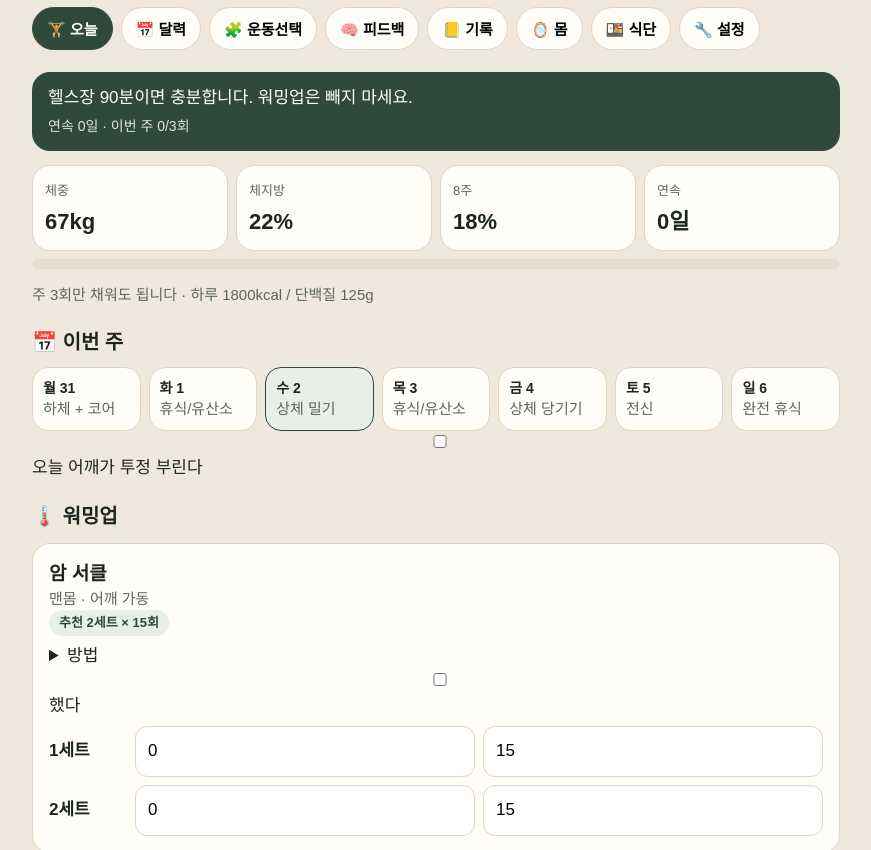
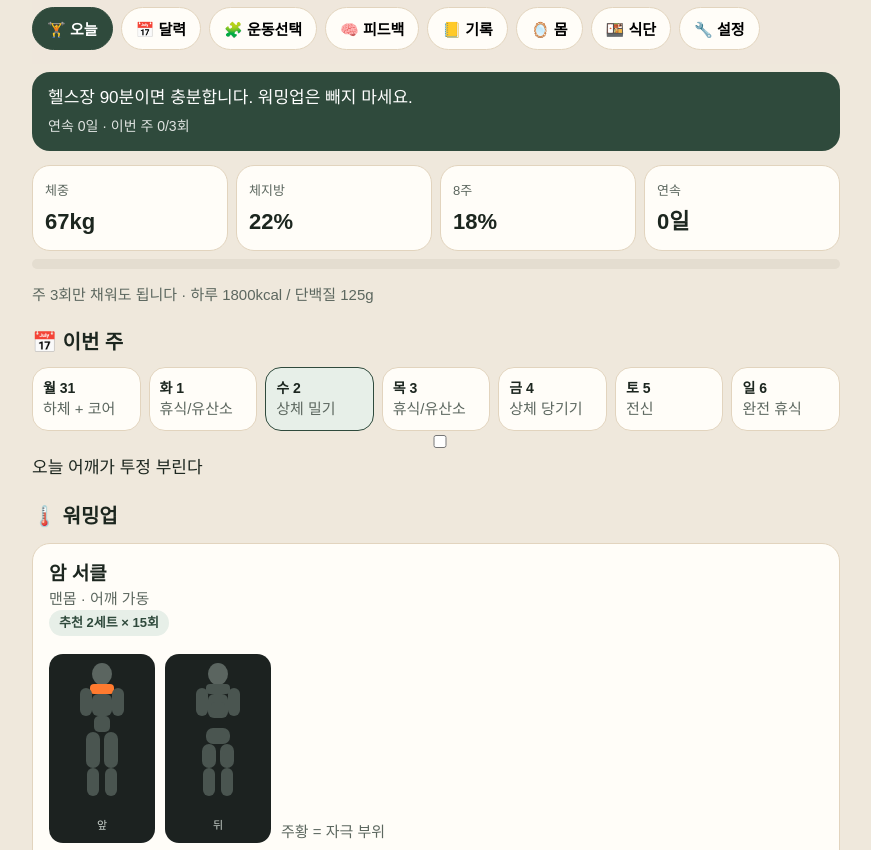
Before and after one commit to stevia1850/my_fit_planner, a plain HTML site: page MyFit.html in a window 1280 px wide. Shown: the part 111-961 px from the top of the page, without its empty margins (204-1075 px from the left). Drawn offline with Linux system fonts and the light colour scheme.

Commit message:
Add files via upload

```diff
--- a/MyFit.html
+++ b/MyFit.html
@@ -52,11 +52,15 @@
   .logline { display:flex; justify-content:space-between; gap:8px; padding:8px 0; border-bottom:1px solid var(--line); font-size:16px; }
   .logline:last-child { border-bottom:0; }
   .dayhead { font-size:13px; letter-spacing:.08em; color:var(--muted); font-weight:800; margin:18px 0 6px; }
+  .bodywrap { display:flex; gap:10px; align-items:flex-end; margin:10px 0; }
+  .bodyfig { background:#1c2220; border-radius:14px; padding:8px 10px 6px; text-align:center; }
+  .bodyfig svg { width:86px; height:150px; display:block; }
+  .bodyfig small { color:#c8d0cb; font-size:11px; }
 </style>
 </head>
 <body>
 <div class="app">
-  <div class="logo">MY FIT · 버전 6 · 2026.09.01</div>
+  <div class="logo">MY FIT · 버전 7 · 2026.09.02</div>
   <h1>오늘도 한 세트만</h1>
   <div class="sub" id="headSub"></div>
   <nav id="nav"></nav>
@@ -221,6 +225,54 @@ function streak(){
   return n;
 }
 function todayDone(){return workouts.some(w=>w.date===todayStr);}
+const HIT={
+arm_circle:["front_delt","side_delt"],scapular_pushup:["core","chest"],band_er:["rear_delt"],face_pull_wu:["rear_delt","midback"],
+leg_press:["quads","glutes"],squat_machine:["quads","glutes"],rdl:["hams","glutes"],leg_extension:["quads"],leg_curl:["hams"],
+dumbbell_lunge:["quads","glutes"],calf_raise:["calves"],bench_press:["chest","triceps","front_delt"],
+incline_dumbbell_press:["chest","front_delt"],pec_deck:["chest"],shoulder_press_machine:["front_delt","side_delt"],
+lateral_raise:["side_delt"],dips:["triceps","chest"],pushup:["chest","triceps","core"],
+lat_pulldown:["lats","biceps"],pullup:["lats","biceps"],seated_row:["midback","lats"],dumbbell_row:["lats","midback"],
+face_pull:["rear_delt","midback"],bicep_curl:["biceps"],treadmill_walk:["quads","calves"],treadmill:["quads","calves"],
+stair_climber:["glutes","quads"],rowing:["midback","lats","hams"],plank:["core"],dead_bug:["core"]
+};
+const HINT={
+leg_press:"발 낮으면 허벅지, 높으면 엉덩이",
+squat_machine:"발 좁고 앞이면 허벅지, 넓고 뒤면 엉덩이",
+rdl:"무릎을 덜 굽히면 햄스트링·엉덩이",
+incline_dumbbell_press:"각도가 높을수록 윗가슴·앞어깨"
+};
+function on(list,key){return list.includes(key)?"#ff7a2f":"#4a5550";}
+function bodyMap(id){
+  const h=HIT[id]||[];
+  return `<div class="bodywrap">
+    <div class="bodyfig"><svg viewBox="0 0 80 150">${/* front */""}
+      <ellipse cx="40" cy="12" rx="10" ry="11" fill="#5b6560"/>
+      <rect x="28" y="22" width="24" height="10" rx="4" fill="${on(h,"front_delt")}"/>
+      <rect x="18" y="26" width="12" height="28" rx="6" fill="${on(h,"biceps")}"/>
+      <rect x="50" y="26" width="12" height="28" rx="6" fill="${on(h,"biceps")}"/>
+      <rect x="30" y="32" width="20" height="22" rx="6" fill="${on(h,"chest")}"/>
+      <rect x="32" y="54" width="16" height="16" rx="5" fill="${on(h,"core")}"/>
+      <rect x="24" y="70" width="14" height="36" rx="7" fill="${on(h,"quads")}"/>
+      <rect x="42" y="70" width="14" height="36" rx="7" fill="${on(h,"quads")}"/>
+      <rect x="25" y="106" width="12" height="28" rx="6" fill="${on(h,"calves")}"/>
+      <rect x="43" y="106" width="12" height="28" rx="6" fill="${on(h,"calves")}"/>
+    </svg><small>앞</small></div>
+    <div class="bodyfig"><svg viewBox="0 0 80 150">
+      <ellipse cx="40" cy="12" rx="10" ry="11" fill="#5b6560"/>
+      <rect x="28" y="22" width="24" height="10" rx="4" fill="${on(h,"rear_delt")}"/>
+      <rect x="18" y="26" width="12" height="28" rx="6" fill="${on(h,"triceps")}"/>
+      <rect x="50" y="26" width="12" height="28" rx="6" fill="${on(h,"triceps")}"/>
+      <rect x="30" y="32" width="20" height="24" rx="6" fill="${on(h,"lats")}"/>
+      <rect x="33" y="40" width="14" height="14" rx="4" fill="${on(h,"midback")}"/>
+      <rect x="28" y="66" width="24" height="16" rx="7" fill="${on(h,"glutes")}"/>
+      <rect x="24" y="82" width="14" height="24" rx="7" fill="${on(h,"hams")}"/>
+      <rect x="42" y="82" width="14" height="24" rx="7" fill="${on(h,"hams")}"/>
+      <rect x="25" y="106" width="12" height="28" rx="6" fill="${on(h,"calves")}"/>
+      <rect x="43" y="106" width="12" height="28" rx="6" fill="${on(h,"calves")}"/>
+    </svg><small>뒤</small></div>
+    <div class="sub">${(h.length? "주황 = 자극 부위":"")}${HINT[id]?"<br>"+HINT[id]:""}</div>
+  </div>`;
+}
 function sameWeek(a,b){const sa=new Date(a), sb=new Date(b); sa.setDate(sa.getDate()-((sa.getDay()+6)%7)); sb.setDate(sb.getDate()-((sb.getDay()+6)%7)); return iso(sa)===iso(sb);}
 function nav(){const pages=[["오늘","🏋️"],["달력","📅"],["운동선택","🧩"],["피드백","🧠"],["기록","📒"],["몸","🪞"],["식단","🍱"],["설정","🔧"]]; document.getElementById("nav").innerHTML=pages.map(([p,i])=>`<button class="${p===page?'on':''}" onclick="page='${p}';render()">${i} ${p}</button>`).join("");}
 function weekStrip(){return `<div class="week">${weekDates().map(d=>{const plan=PLAN[(d.getDay()+6)%7]; const has=workouts.some(w=>w.date===iso(d)); return `<div class="wday ${iso(d)===todayStr?'today':''} ${has?'done':''}"><b>${WD[(d.getDay()+6)%7]} ${d.getDate()}</b><div class="sub">${has?'기록됨':plan.title}</div></div>`;}).join("")}</div>`;}
@@ -260,6 +312,7 @@ function exCard(id,prefix){
     <div class="sub">${eq} · ${mus}</div>
     <span class="chip">추천 ${rx.t}</span>
     ${prev?`<span class="chip">지난번 ${(prev.sets||[]).map(s=>s.w+'kg × '+s.r).join(' / ')}</span>`:""}
+    ${bodyMap(id)}
     <details><summary>방법</summary><p>${how}</p></details>
     ${prefix==="pick"?pick:`${pick}<div class="setbox">${rows}</div>${rm}`}
   </div>`;
```
